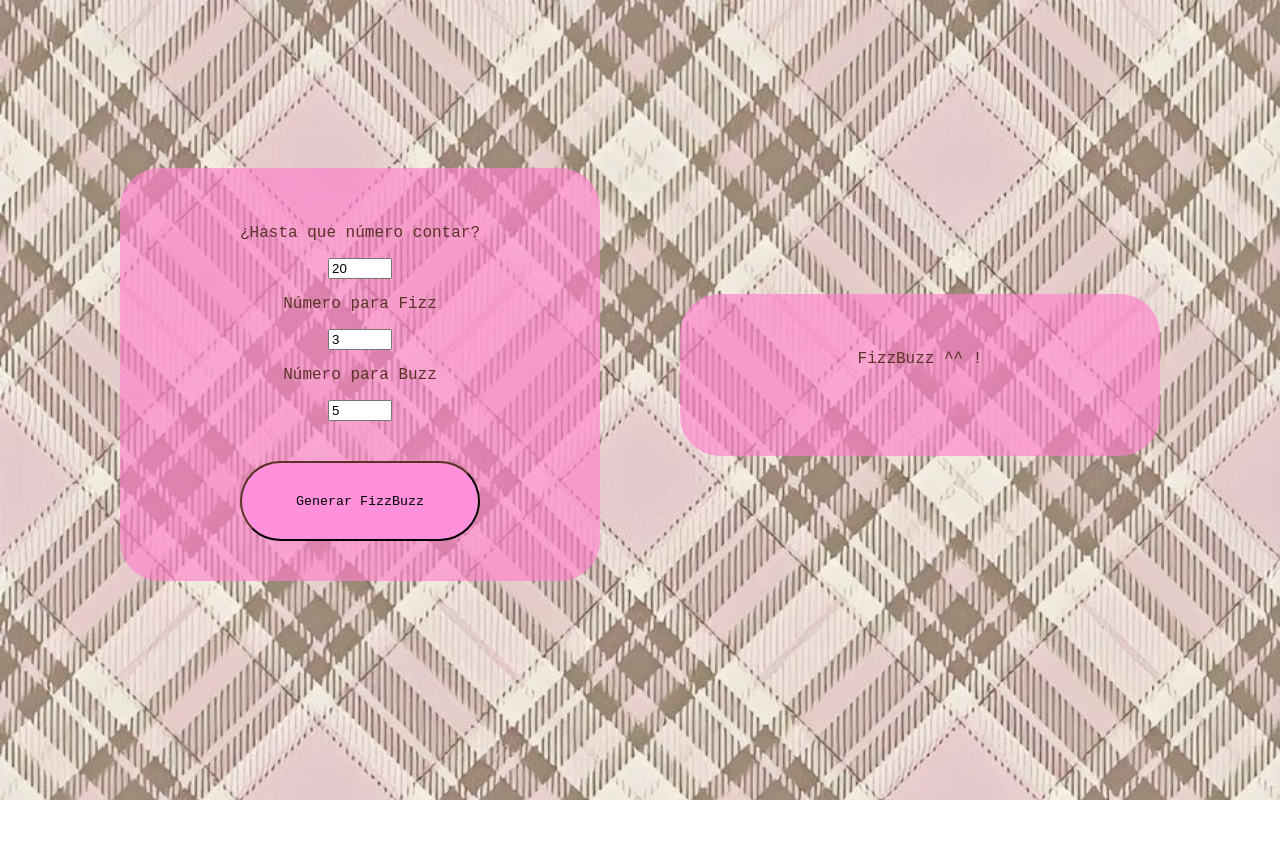
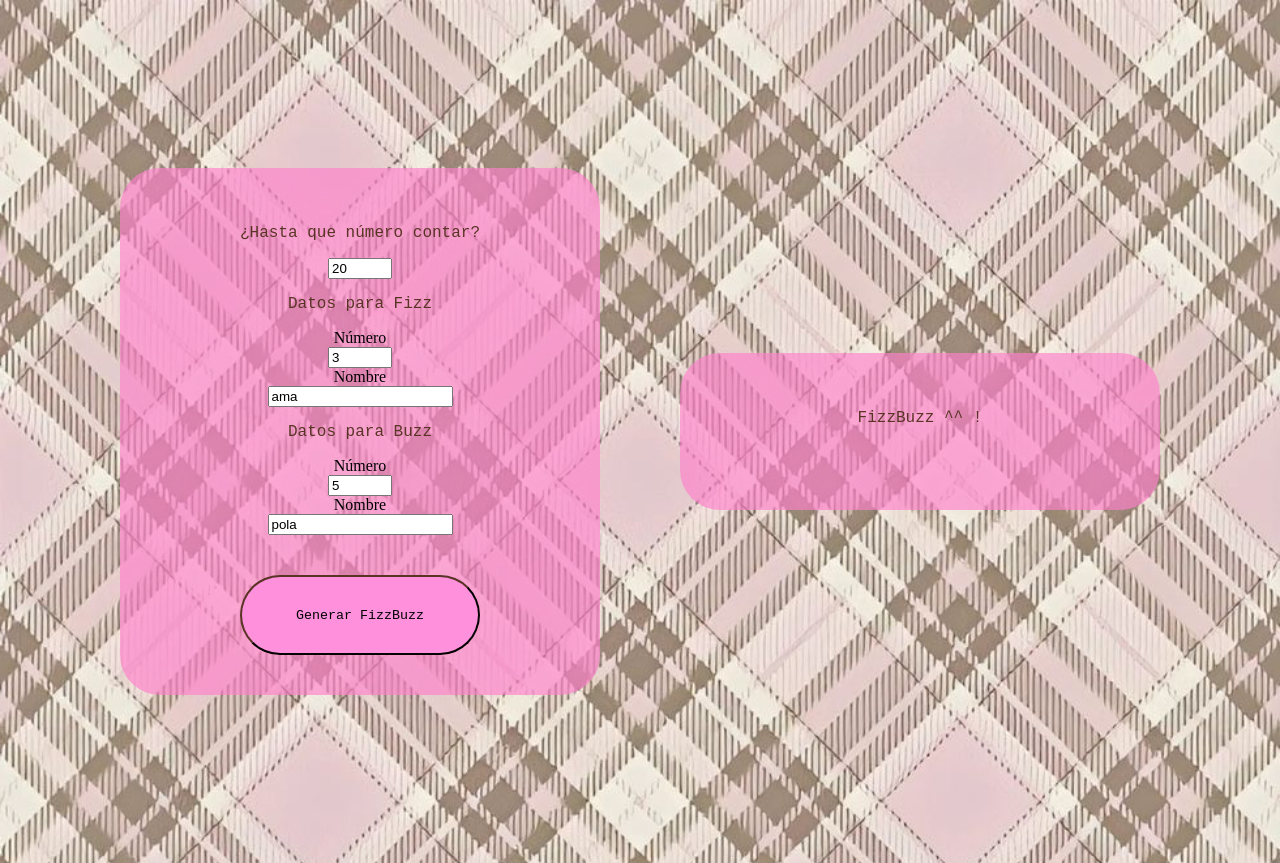
Before and after one commit to dai-aylas/fizzbuzz, a plain HTML site: page index.html in a window 1280 px wide. Before the commit the page ends 800 px from the top, so only its background shows below. Drawn offline with Linux system fonts and the light colour scheme.

Commit message:
Update index.html

```diff
--- a/index.html
+++ b/index.html
@@ -11,22 +11,25 @@
 <body>
     <div class="content inicio">
         <p class="titulo">¿Hasta que número contar?</p>
-        <label for="MaxNum" id="box"></label>
         <input type="number" id="MaxNum" value="20" max="100" min="1">
 
-        <p class="titulo">Número para Fizz</p>
-        <label for="Fizz" id="box"></label>
+        <p class="titulo">Datos para Fizz</p>
+        <label for="NumFizz"  >Número</label>
         <input type="number" id="fizz_num" value="3" max="100" min="1">
+        <label for="NomFizz"  >Nombre</label>
+        <input type="text" id="fizz_nom" value="ama">
 
-        <p class="titulo">Número para Buzz</p>
-        <label for="Buzz" id="box"></label>
+        <p class="titulo">Datos para Buzz</p>
+        <label for="NumBuzz">Número</label>
         <input type="number" id="buzz_num" value="5" max="100" min="1">
+        <label for="NomBuzz">Nombre</label>
+        <input type="text" id="buzz_nom" value="pola">
 
         <button onclick="FizzBuzz2()">Generar FizzBuzz</button>
     </div>
     <div class="content FizzBuzz">
         <p class="titulo"> FizzBuzz ^^ !</p>
-        <p id="rta" class="titulo"></script></p>
+        <p id="rta"></script></p>
     </div>
 </body>
 </html>
```
